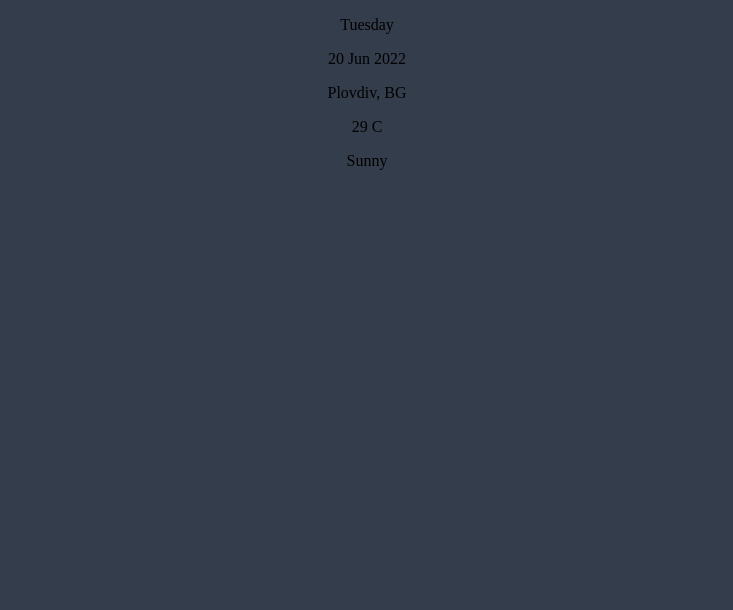
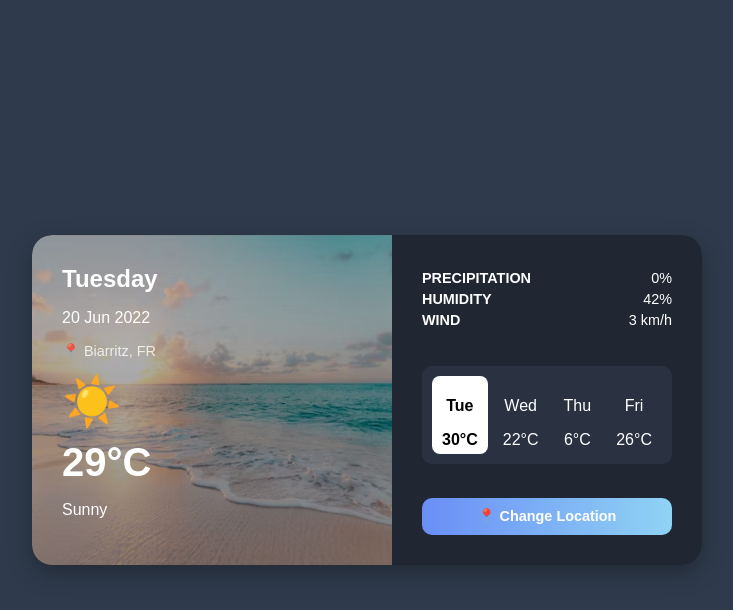
Before and after one commit to NikiforDragov/weather-app, a React (Vite) app: page / in a window 1280 px wide. Shown: the top 610 px of the page, without its empty margins (273-1006 px from the left). Built offline with nearby package versions, Linux system fonts and the light colour scheme.

Commit message:
Add html and css

```diff
--- a/src/components/WeatherCard.jsx
+++ b/src/components/WeatherCard.jsx
@@ -1,11 +1,58 @@
+import '../css/WeatherCard.css';
+
 function WeatherCard() {
-    return <div className="weather-card">
-        <p className="weekday">Tuesday</p>
-        <p className="date">20 Jun 2022</p>
-        <p className="location">Plovdiv, BG</p>
-        <p className="temperature">29 C</p>
-        <p className="weather-type">Sunny</p>
-    </div>
+    return (
+        <div className='weather-card'>
+            <div className='left'>
+                <div className='date-info'>
+                    <h2>Tuesday</h2>
+                    <p>20 Jun 2022</p>
+                    <p className='location'>📍 Biarritz, FR</p>
+                </div>
+
+                <div className='temp-info'>
+                    <div className='icon'>☀️</div>
+                    <h1>29°C</h1>
+                    <p>Sunny</p>
+                </div>
+            </div>
+
+            <div className='right'>
+                <div className='stats'>
+                    <p>
+                        <strong>PRECIPITATION</strong> 0%
+                    </p>
+                    <p>
+                        <strong>HUMIDITY</strong> 42%
+                    </p>
+                    <p>
+                        <strong>WIND</strong> 3 km/h
+                    </p>
+                </div>
+
+                <div className='forecast'>
+                    <div className='day active'>
+                        <p>Tue</p>
+                        <span>30°C</span>
+                    </div>
+                    <div className='day'>
+                        <p>Wed</p>
+                        <span>22°C</span>
+                    </div>
+                    <div className='day'>
+                        <p>Thu</p>
+                        <span>6°C</span>
+                    </div>
+                    <div className='day'>
+                        <p>Fri</p>
+                        <span>26°C</span>
+                    </div>
+                </div>
+
+                <button className='change-location'>📍 Change Location</button>
+            </div>
+        </div>
+    );
 }
 
 export default WeatherCard;
--- a/src/css/App.css
+++ b/src/css/App.css
@@ -3,13 +3,14 @@ body,
 #root {
     height: 100%;
     margin: 0;
-    padding: 0;
+    background-color: #2f3b4c;
+    font-family: 'Poppins', sans-serif;
+    color: white;
 }
 
 .main-content {
     height: 100vh;
-    background-color: #343d4b;
     display: flex;
     justify-content: center;
-    text-align: center;
+    align-items: center;
 }
--- /dev/null
+++ b/src/css/WeatherCard.css
@@ -0,0 +1,98 @@
+.weather-card {
+    display: flex;
+    border-radius: 20px;
+    overflow: hidden;
+    box-shadow: 0 8px 25px rgba(0, 0, 0, 0.3);
+}
+
+/* Left section */
+.left {
+    background: linear-gradient(to top, rgba(0, 0, 0, 0.4), rgba(0, 0, 0, 0.2)),
+        url('../../public/background-image.avif');
+    background-size: cover;
+    background-position: center;
+    padding: 30px;
+    width: 300px;
+    display: flex;
+    flex-direction: column;
+    justify-content: space-between;
+    border-top-left-radius: 20px;
+    border-bottom-left-radius: 20px;
+}
+
+.date-info h2 {
+    margin: 0;
+}
+
+.location {
+    opacity: 0.8;
+    font-size: 0.9rem;
+}
+
+.temp-info {
+    text-align: left;
+}
+
+.temp-info .icon {
+    font-size: 3rem;
+}
+
+.temp-info h1 {
+    margin: 10px 0;
+    font-size: 2.5rem;
+}
+
+/* Right section */
+.right {
+    background-color: #202733;
+    padding: 30px;
+    width: 250px;
+    border-top-right-radius: 20px;
+    border-bottom-right-radius: 20px;
+    display: flex;
+    flex-direction: column;
+    justify-content: space-between;
+}
+
+.stats p {
+    margin: 5px 0;
+    display: flex;
+    justify-content: space-between;
+    font-size: 0.9rem;
+}
+
+.forecast {
+    display: flex;
+    justify-content: space-between;
+    background-color: #2a3242;
+    padding: 10px;
+    border-radius: 10px;
+}
+
+.day {
+    text-align: center;
+    padding: 5px 10px;
+    border-radius: 8px;
+}
+
+.day.active {
+    background-color: white;
+    color: black;
+    font-weight: bold;
+}
+
+.change-location {
+    background: linear-gradient(to right, #6a8ef6, #8fd3f4);
+    color: white;
+    border: none;
+    padding: 10px;
+    border-radius: 10px;
+    cursor: pointer;
+    font-weight: bold;
+    font-size: 0.9rem;
+    transition: opacity 0.3s;
+}
+
+.change-location:hover {
+    opacity: 0.8;
+}
```
Also changed, not shown: public/background-image.avif (added).
